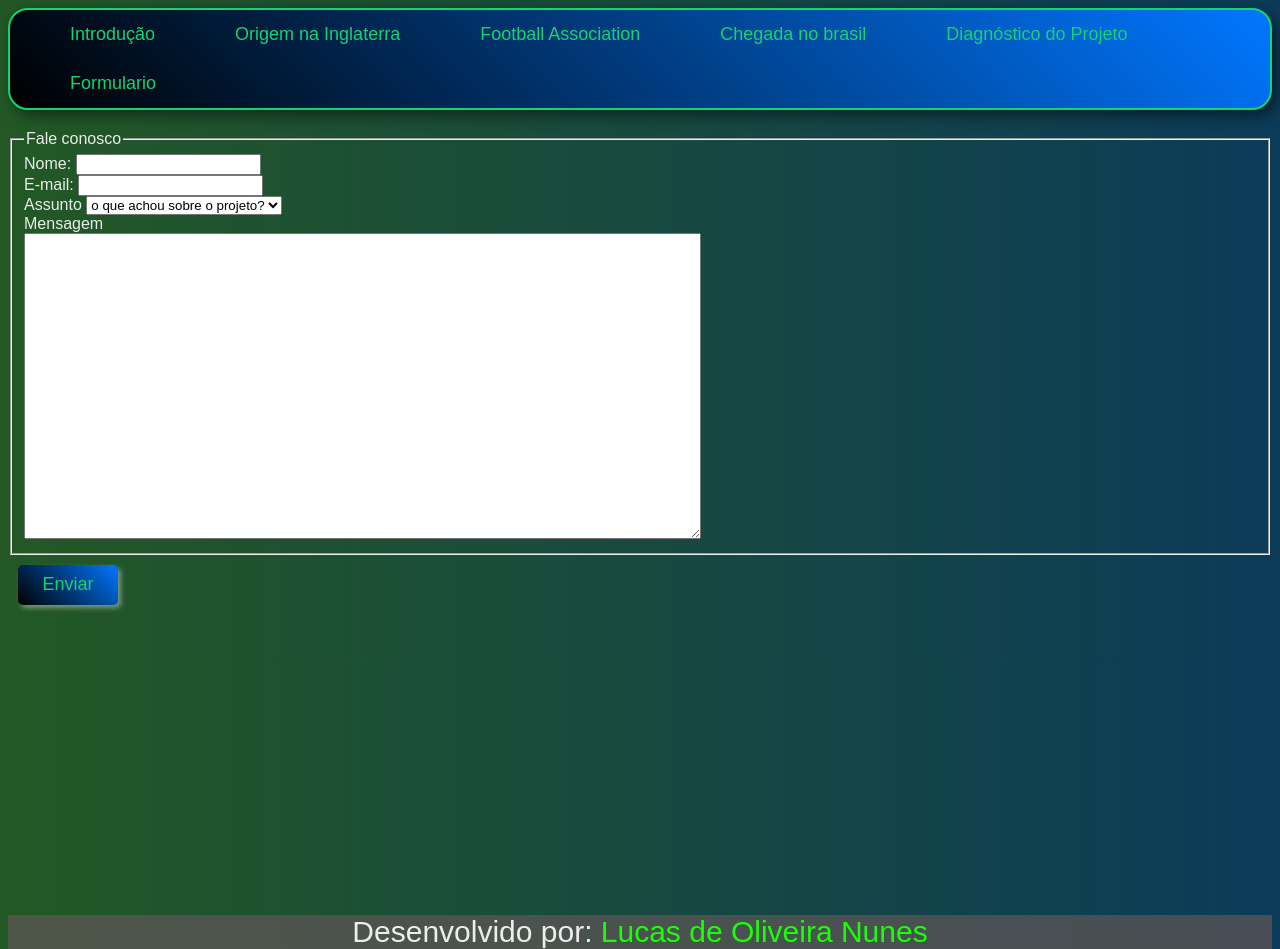
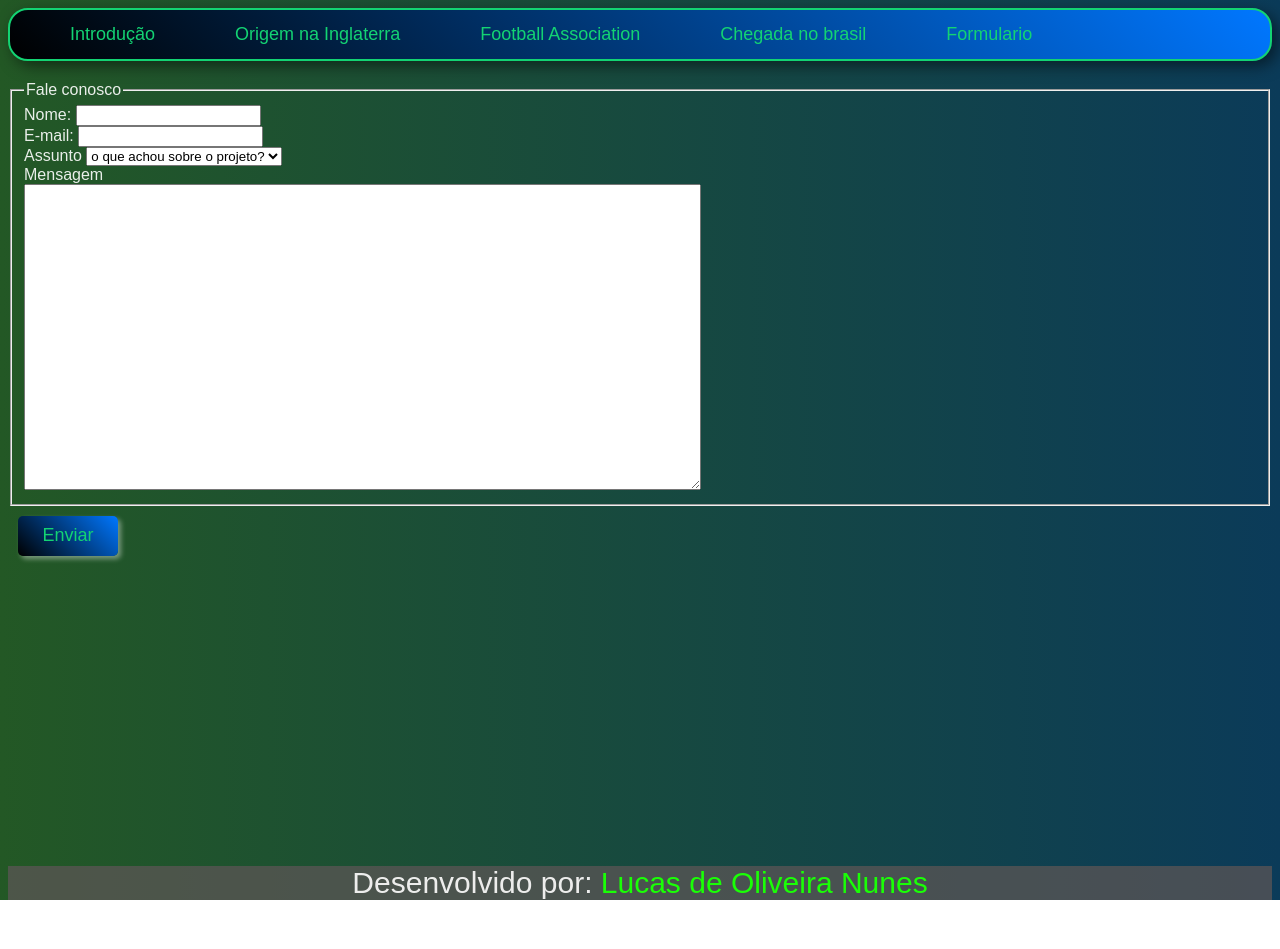
Before and after one commit to LucasOiveira/Fabrica-de-sites, a plain HTML site: page index.html in a window 1280 px wide. After the commit the page ends 900 px from the top, so only its background shows below. Drawn offline with Linux system fonts and the light colour scheme.

Commit message:
sem diagnóstico

```diff
--- a/index.html
+++ b/index.html
@@ -13,7 +13,6 @@
         <a href="index2.html">Origem na Inglaterra</a>
         <a href="index3.html">Football Association</a>
         <a href="index4.html">Chegada no brasil</a>
-        <a href="index5.html">Diagnóstico do Projeto</a>
          <a href="index.html">Formulario</a>
     </div>
 
```
Also changed, not shown: index1.html (+0 -1 lines), index2.html (+0 -1 lines), index3.html (+0 -1 lines), index5.html (+0 -1 lines).
